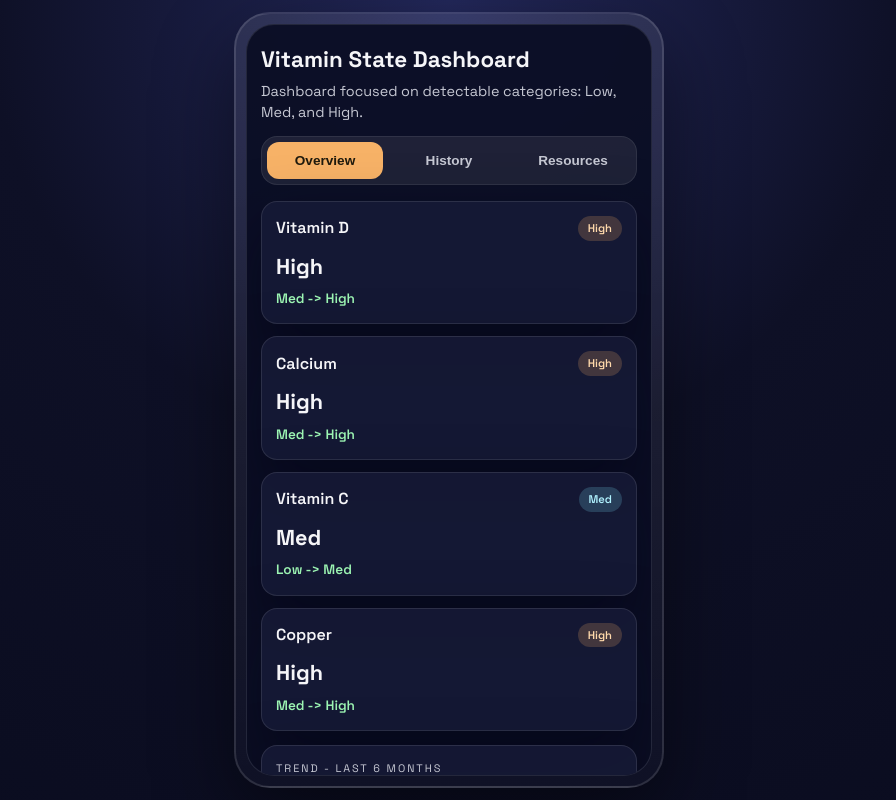
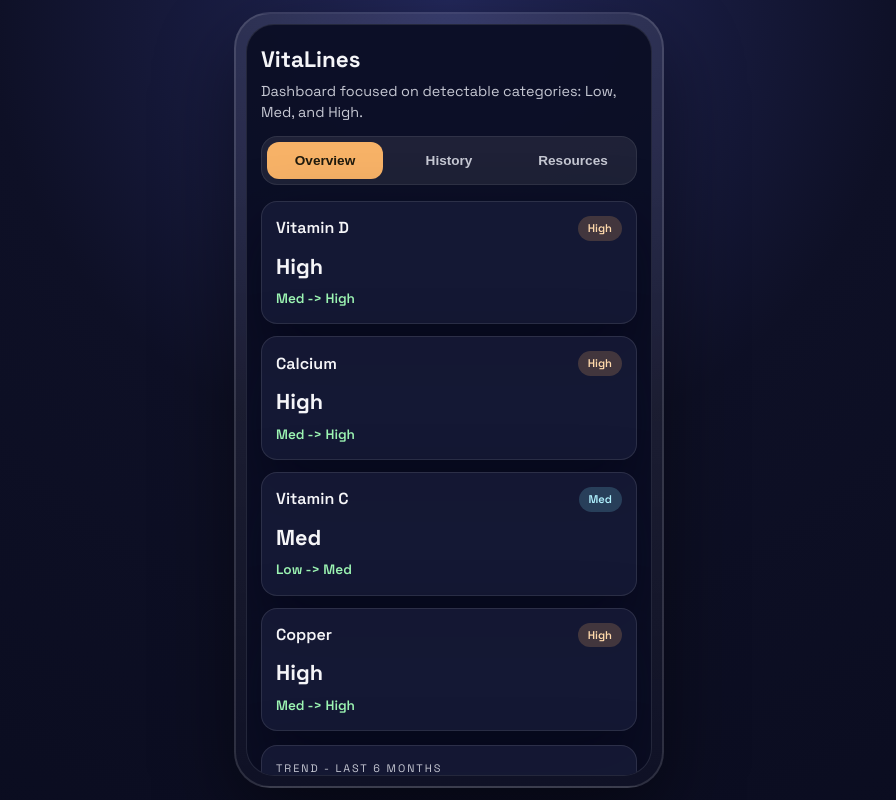
Before and after one commit to ashleykaring/systems-vitamin-dashboard, a React (Vite) app: page / in a window 1280 px wide. Shown: the whole page, without its empty margins (191-1087 px from the left). Built offline with nearby package versions, Linux system fonts and the light colour scheme.

Commit message:
change title

```diff
--- a/index.html
+++ b/index.html
@@ -4,7 +4,7 @@
     <meta charset="UTF-8" />
     <link rel="icon" type="image/svg+xml" href="/vite.svg" />
     <meta name="viewport" content="width=device-width, initial-scale=1.0" />
-    <title>vitamin-dashboard</title>
+    <title>VitaLines</title>
   </head>
   <body>
     <div id="app"></div>
--- a/src/App.tsx
+++ b/src/App.tsx
@@ -186,7 +186,7 @@ export default function App() {
       <div className="app">
         <header className="app-header">
           <div>
-            <h1>Vitamin State Dashboard</h1>
+            <h1>VitaLines</h1>
             <p className="subhead">
               Dashboard focused on detectable categories: Low, Med, and High.
             </p>
```
